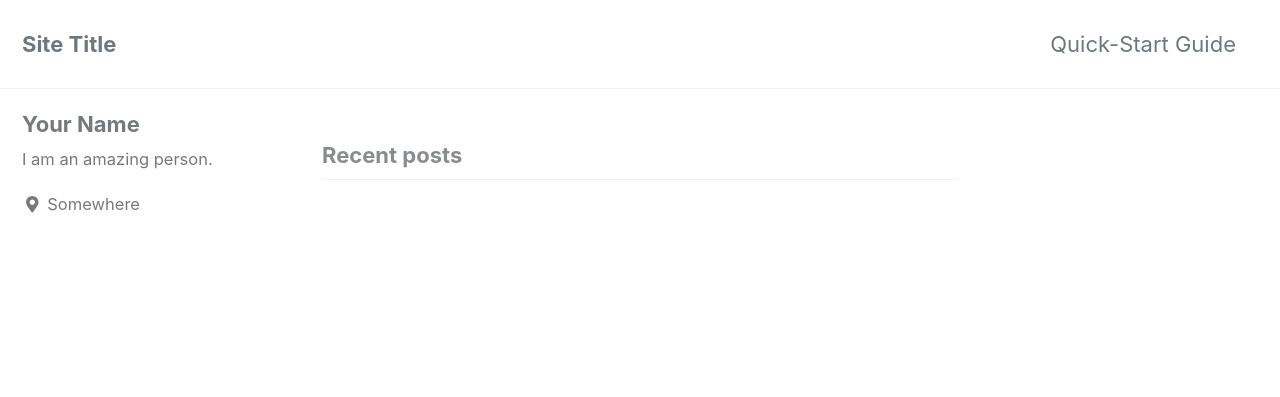
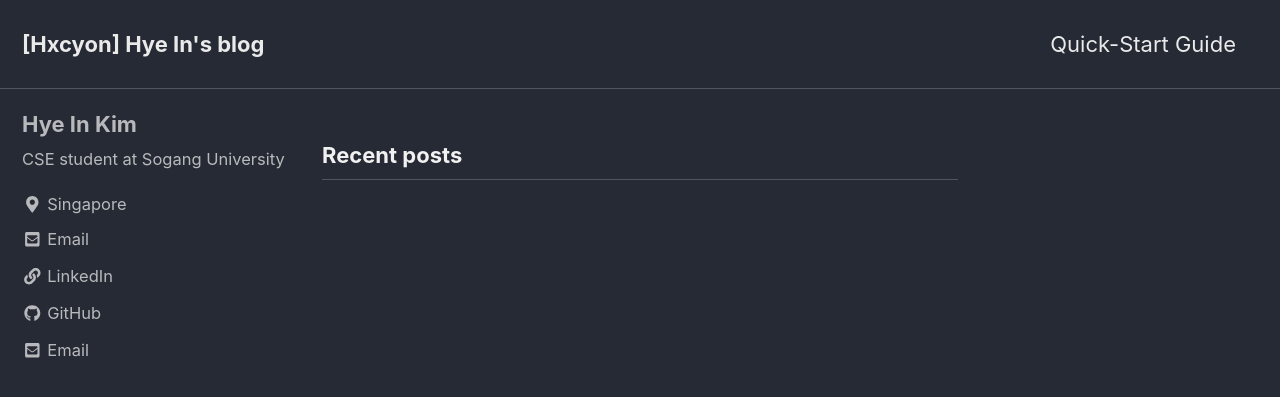
Before and after one commit to hxcyon/hxcyon.github.io, a Jekyll site: the page built from index.html, in a window 1280 px wide and 900 px high. Shown: the top 397 px of the window. Built offline with Jekyll 4.4.1, drawn with Linux system fonts in a browser that asks for light colours; cached includes are drawn as plain includes; nearby versions of some CDN libraries; the list of posts is cut into pages by our own code; some of the changed text lies outside the part shown.

Commit message:
edit config.yml bio

```diff
--- a/_config.yml
+++ b/_config.yml
@@ -12,14 +12,14 @@
 
 # theme                  : "minimal-mistakes-jekyll"
 # remote_theme           : "mmistakes/minimal-mistakes"
-minimal_mistakes_skin    : "default" # "air", "aqua", "contrast", "dark", "dirt", "neon", "mint", "plum", "sunrise"
+minimal_mistakes_skin    : "dark" # "air", "aqua", "contrast", "dark", "dirt", "neon", "mint", "plum", "sunrise"
 
 # Site Settings
 locale                   : "en-US"
-title                    : "Site Title"
+title                    : "[Hxcyon] Hye In's blog"
 title_separator          : "-"
-name                     : "Your Name"
-description              : "An amazing website."
+name                     : "Hye In Kim"
+description              : "CSE student at Sogang University"
 url                      : # the base hostname & protocol for your site e.g. "https://mmistakes.github.io"
 baseurl                  : # the subpath of your site, e.g. "/blog"
 repository               : # GitHub username/repo-name e.g. "mmistakes/minimal-mistakes"
@@ -106,18 +106,18 @@ analytics:
 
 # Site Author
 author:
-  name             : "Your Name"
+  name             : "Hye In Kim"
   avatar           : # path of avatar image, e.g. "/assets/images/bio-photo.jpg"
-  bio              : "I am an amazing person."
-  location         : "Somewhere"
-  email            :
+  bio              : "CSE student at Sogang University"
+  location         : "Singapore"
+  email            : "halxcyon@gmail.com"
   links:
     - label: "Email"
       icon: "fas fa-fw fa-envelope-square"
-      # url: mailto:your.name@email.com
-    - label: "Website"
+      url: mailto:halxcyon@gmail.com
+    - label: "LinkedIn"
       icon: "fas fa-fw fa-link"
-      # url: "https://your-website.com"
+      url: "https://www.linkedin.com/in/kimhyein/"
     - label: "Twitter"
       icon: "fab fa-fw fa-twitter-square"
       # url: "https://twitter.com/"
@@ -126,7 +126,7 @@ author:
       # url: "https://facebook.com/"
     - label: "GitHub"
       icon: "fab fa-fw fa-github"
-      # url: "https://github.com/"
+      url: "https://github.com/hxcyon"
     - label: "Instagram"
       icon: "fab fa-fw fa-instagram"
       # url: "https://instagram.com/"
```
Also changed, not shown: README.md.
